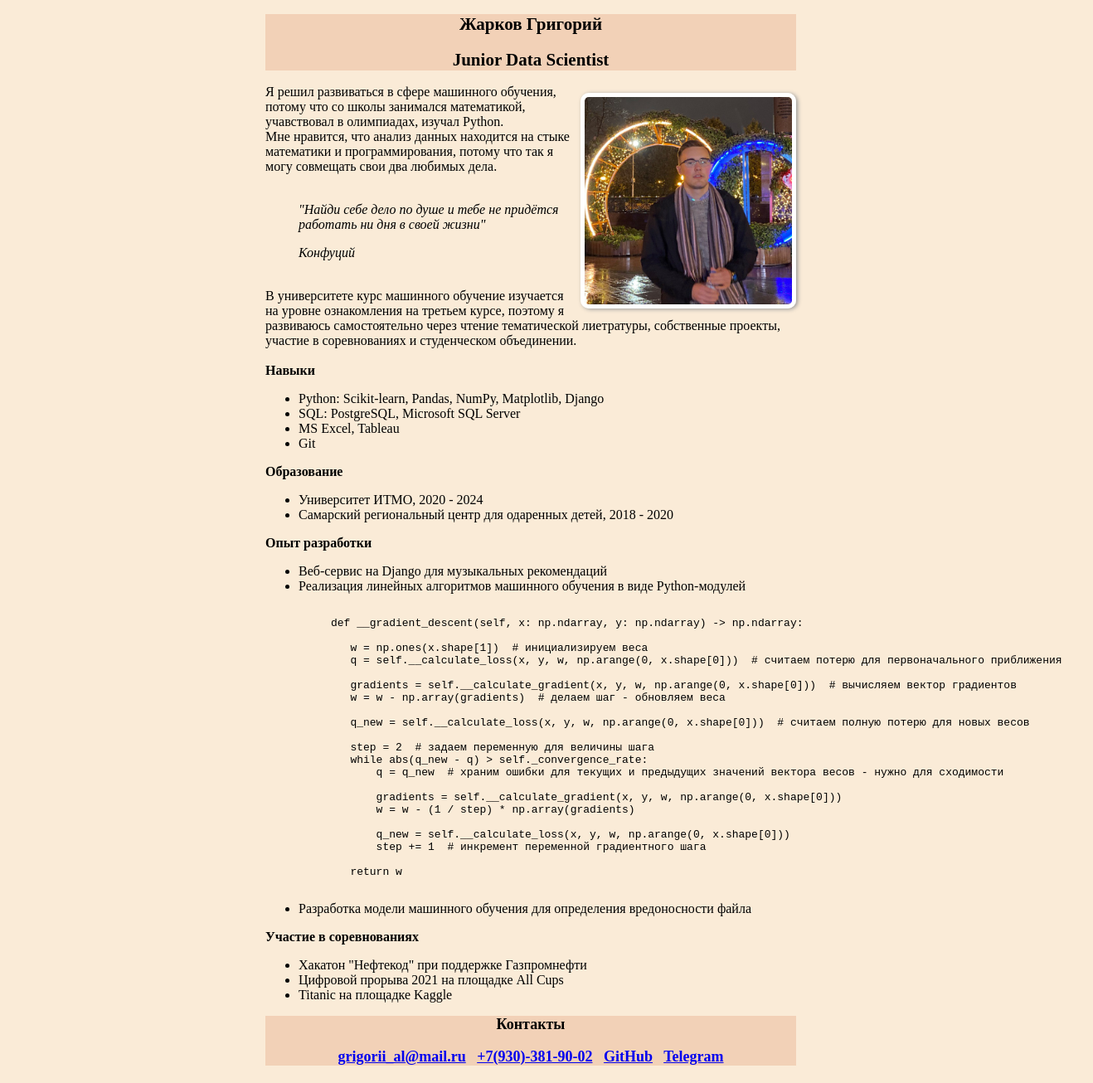
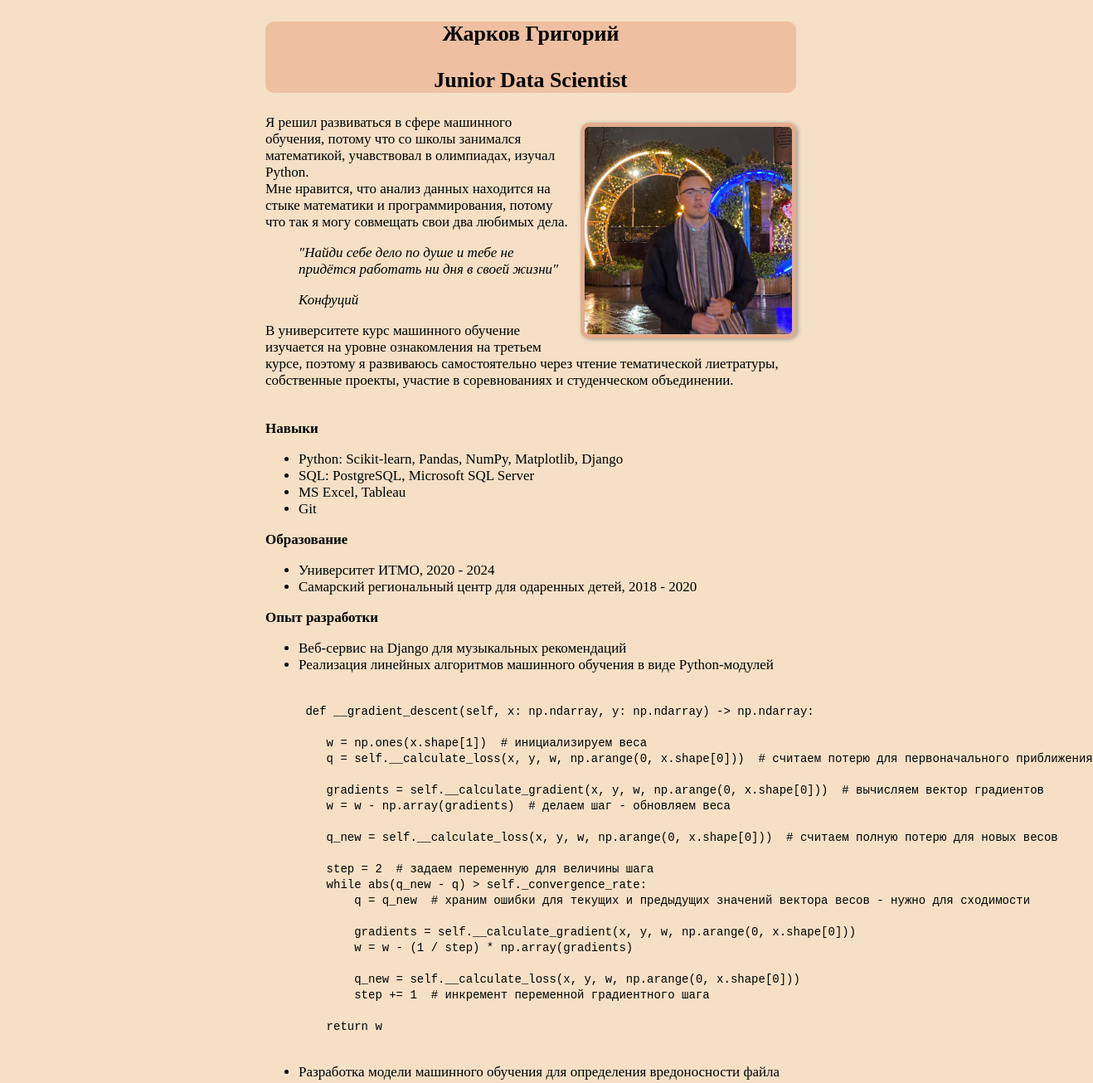
Before and after one commit to grigoriizharkov/web-programming, a plain HTML site: page resume.html in a window 1280 px wide. Shown: the top 1306 px of the page at 83% size, 1318 px wide, since content can reach past the window. Drawn offline with Linux system fonts and the light colour scheme.

Commit message:
style: added css, fixed html divs

```diff
--- a/css/style.css
+++ b/css/style.css
@@ -1,35 +1,55 @@
 body {
-    background-color: antiquewhite;
+    background-color: #f5e0c6;
     margin-left: auto;
     margin-right: auto;
     width: 50%;
 }
 
-footer {
-    background-color: rgba(238, 191, 161, 0.58);
-    text-align: center;
-    font-size: 18px;
+.head__info {
+    background-color:  rgb(238, 191, 161);
+    font-size: 26px;
+    border-radius: 10px;
     font-weight: bold;
     color: #000000;
+    text-align: center;
+}
+
+.head__info__image {
+    display:inline-block;
+    width: 250px;
+    border-radius: 10px;
+    border: 5px solid #e3ac8d;
+    box-shadow: 2px 1px 5px #999999;
+    float: right;
+    margin: 10px 0 10px 10px;
+}
+
+.about-me {
+    font-size: 17px;
 }
 
 .main__skills {
+    font-size: 17px;
     font-weight: bold;
 }
 
 .main__skills__list {
+    font-size: 17px;
     font-weight: normal;
 }
 
 .main__education {
+    font-size: 17px;
     font-weight: bold;
 }
 
 .main__education__list {
+    font-size: 17px;
     font-weight: normal;
 }
 
 .main__experience {
+    font-size: 17px;
     font-weight: bold;
 }
 
@@ -37,29 +57,25 @@ footer {
     font-weight: normal;
 }
 
+code {
+    font-size: 14px;
+}
+
 .main__competitions {
+    font-size: 17px;
     font-weight: bold;
 }
 
 .main__competitions__list {
+    font-size: 17px;
     font-weight: normal;
 }
 
-.head__info {
-    background-color:  rgba(238, 191, 161, 0.58);
-    font-size: 14px;
+footer {
+    background-color: rgb(238, 191, 161);
+    border-radius: 10px;
+    text-align: center;
+    font-size: 20px;
     font-weight: bold;
     color: #000000;
-    text-align: center;
 }
-
-.head__info__image {
-    display:inline-block;
-    /*margin:auto;*/
-    width: 250px;
-    border-radius: 10px;
-    border: 5px solid #fff;
-    box-shadow: 2px 1px 5px #999999;
-    float: right;
-    margin: 10px 0 10px 10px;
-}
--- a/resume.html
+++ b/resume.html
@@ -10,33 +10,32 @@
 
 <div class="head">
     <section class="head__info">
-        <h1>Жарков Григорий</h1>
-        <h2>Junior Data Scientist</h2>
+        <p>Жарков Григорий</p>
+        <p>Junior Data Scientist</p>
         <img class="head__info__image" src="images/me.jpg" width="250" height="250">
     </section>
 
 </div>
 
-<div class="motivation">
+<div class="about-me">
+    <section class="about-me__motivation">
         Я решил развиваться в сфере машинного обучения, потому что со школы занимался математикой, учавствовал
         в олимпиадах, изучал Python. <br>Мне нравится, что анализ данных находится на стыке математики и программирования,
         потому что так я могу совмещать свои два любимых дела.
-</div>
+    </section>
 
-<br>
-
-<blockquote>
+    <blockquote class="about-me__quote">
         <p><i>"Найди себе дело по душе и тебе не придётся работать ни дня в своей жизни"</i></p>
         <cite>Конфуций</cite>
     </blockquote>
 
-<br>
-
-<aside>
+    <aside class="about-me__story">
         В университете курс машинного обучение изучается на уровне ознакомления на третьем курсе, поэтому я развиваюсь
         самостоятельно через чтение тематической лиетратуры, собственные проекты, участие в соревнованиях и
         студенческом объединении.
     </aside>
+    <br>
+</div>
 
 <br>
 
@@ -61,7 +60,7 @@
     <section class="main__experience"> Опыт разработки
         <ul class="main__experience__list">
             <li> Веб-сервис на Django для музыкальных рекомендаций </li>
-        <li> Реализация линейных алгоритмов машинного обучения в виде Python-модулей </li>
+            <li> Реализация линейных алгоритмов машинного обучения в виде Python-модулей
             <pre><code>
  def __gradient_descent(self, x: np.ndarray, y: np.ndarray) -> np.ndarray:
 
@@ -84,7 +83,7 @@
         step += 1  # инкремент переменной градиентного шага
 
     return w
-        </code></pre>
+            </code></pre></li>
             <li> Разработка модели машинного обучения для определения вредоносности файла </li>
         </ul>
     </section>
@@ -97,6 +96,8 @@
         </ul>
     </section>
 </div>
+</body>
+
 <footer>
     <section> Контакты
         <p> <a href="mailto:grigorii_al@mail.ru">grigorii_al@mail.ru</a> &nbsp;
@@ -107,5 +108,4 @@
     </section>
 </footer>
 
-</body>
 </html>
```
Lines whose indentation alone changed are shown as unchanged.
